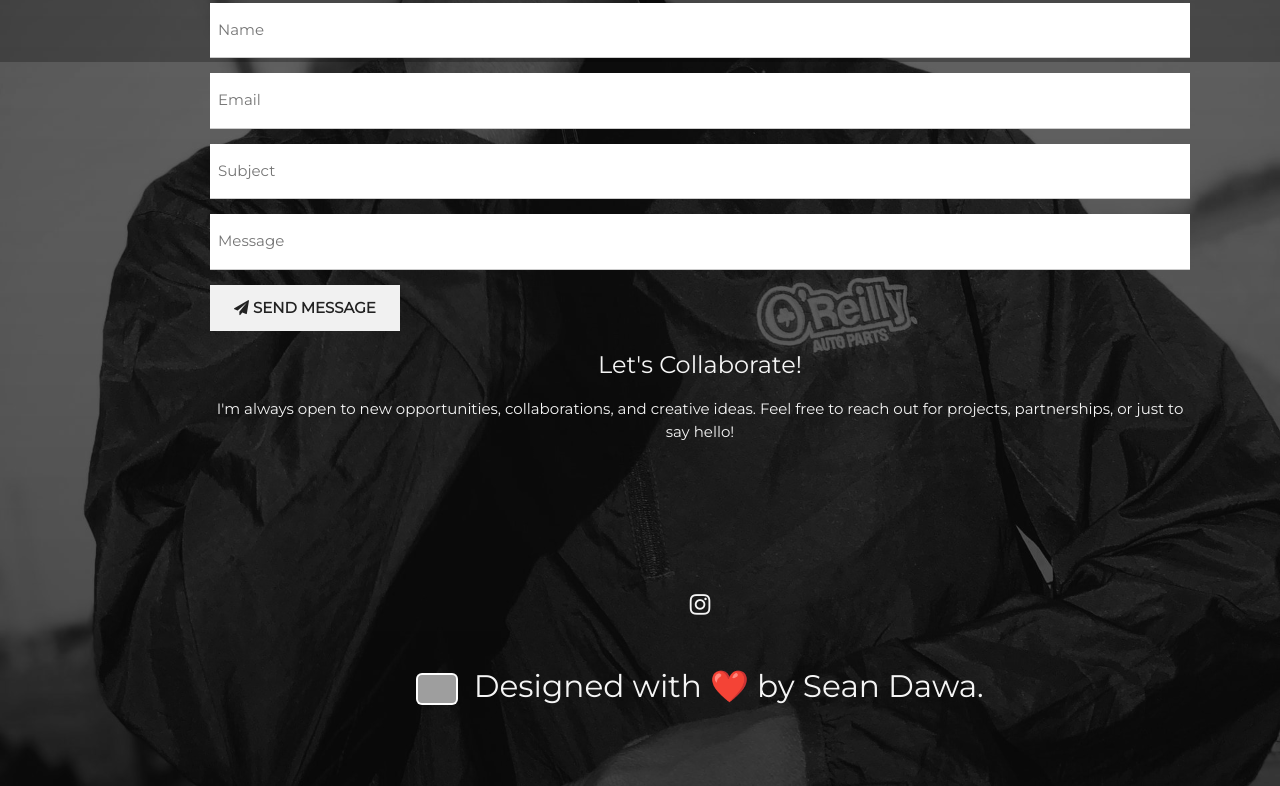
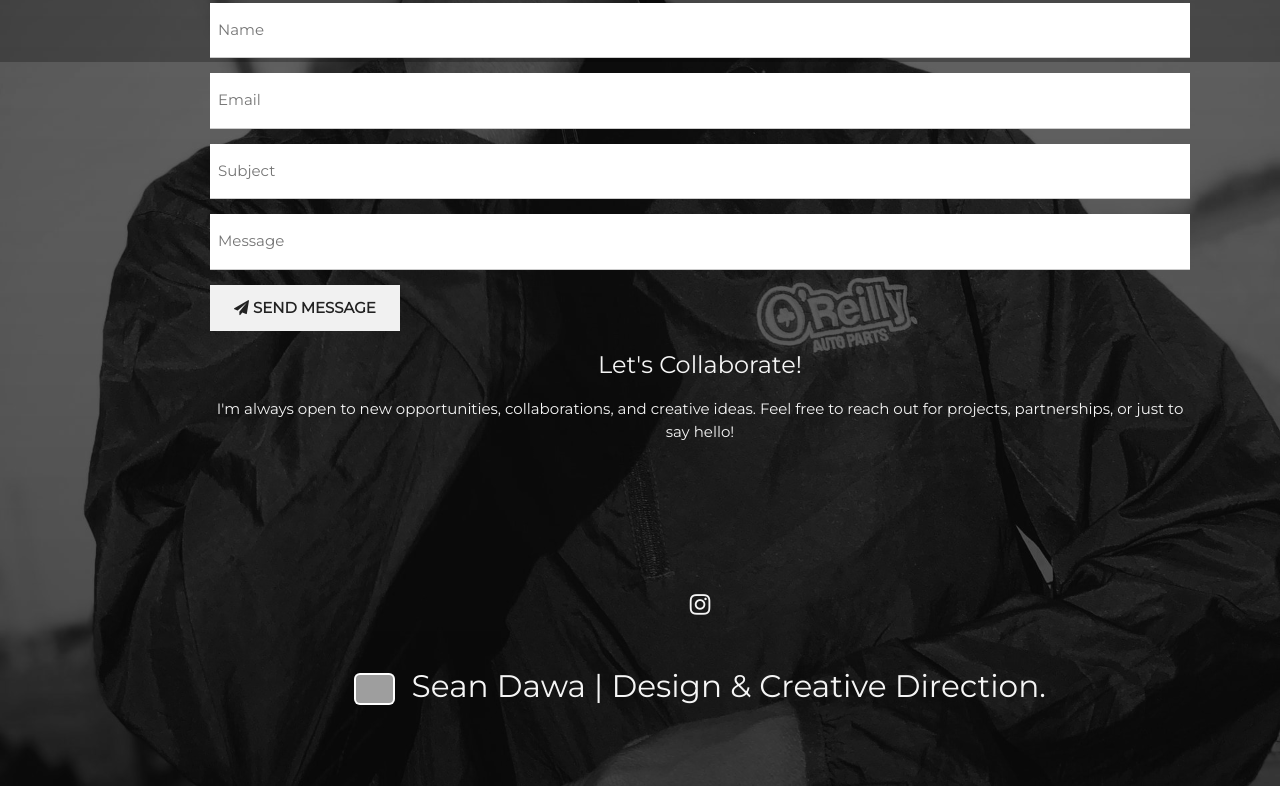
Before and after one commit to ClockZW/personal-portfolio, a plain HTML site: page index.html in a window 1280 px wide. Shown: the part 2338-3124 px from the top of the page. Drawn offline with nearby package versions, Linux system fonts and the light colour scheme; grey boxes are pictures that could not be loaded.

Commit message:
Update footer to 'Sean Dawa | Design & Creative Direction.'

```diff
--- a/index.html
+++ b/index.html
@@ -162,7 +162,7 @@
     <a href="https://www.instagram.com/clock_zw" target="_blank" style="color:inherit;"><i class="fa fa-instagram w3-hover-opacity"></i></a>
     <div style="margin-top: 40px; font-size: 1.3em; color: #f5f5f5;">
       <img src="https://upload.wikimedia.org/wikipedia/commons/1/18/C_Programming_Language.svg" alt="C Logo" style="height: 32px; vertical-align: middle; margin-right: 8px; background: #fff; border-radius: 6px; padding: 2px;">
-      Designed with <span style="color: #e25555;">&#10084;&#65039;</span> by Sean Dawa.
+      Sean Dawa | Design & Creative Direction.
     </div>
   </footer>
 
```
